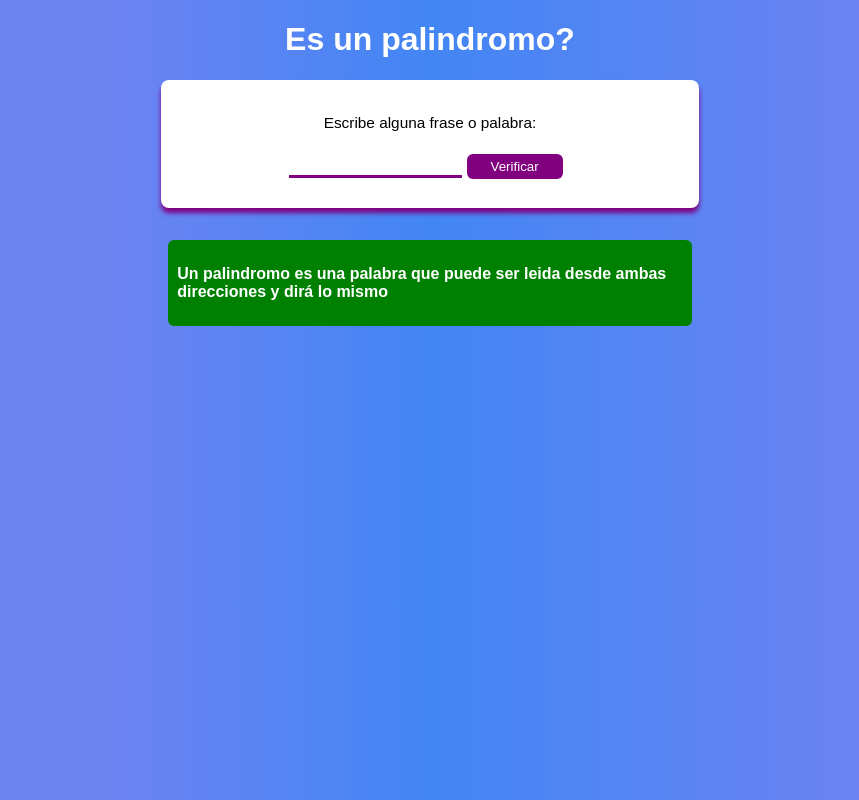
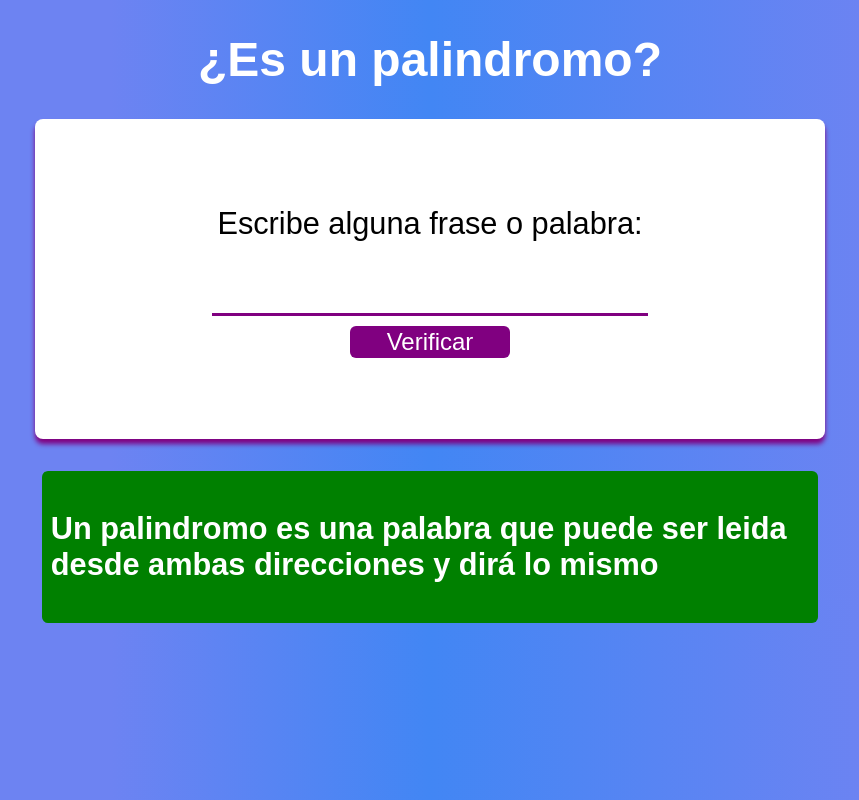
Before and after one commit to Neo3691102/detector-de-palindromos, a plain HTML site: page index.html in a window 1280 px wide. Shown: the whole page, without its empty margins (210-1069 px from the left). Drawn offline with Linux system fonts and the light colour scheme.

Commit message:
Se modifican elementos acorde a dispositivos de 1024px

```diff
--- a/index.html
+++ b/index.html
@@ -7,7 +7,7 @@
     <title>Detector de palindromos</title>
   </head>
   <body>
-    <h1 class="body__title">Es un palindromo?</h1>
+    <h1 class="body__title">¿Es un palindromo?</h1>
     <div class="container">
       <p class="container__p">Escribe alguna frase o palabra:</p>
       <div class="container__grupo">
--- a/styles/style.css
+++ b/styles/style.css
@@ -6,11 +6,12 @@ body {
 .body__title {
   text-align: center;
   color: white;
+  font-size: clamp(1.5rem, 5vw, 3rem);
 }
 
 .container {
-  width: 40%;
-  height: 6rem;
+  width: 60%;
+  height: 18rem;
   padding: 1rem;
   background-color: white;
   display: flex;
@@ -23,13 +24,18 @@ body {
 }
 
 .container__p {
-  font-size: clamp(0.8rem, 1.2vw, 2rem);
+  font-size: clamp(0.8rem, 2.4vw, 2rem);
 }
 
 .container__grupo {
   padding: 0.5rem;
   position: relative;
   top: -0.1rem;
+  display: flex;
+  flex-direction:column;
+  align-items: center;
+  gap: 0.6rem;
+  justify-content: center;
 }
 
 #text-input {
@@ -37,12 +43,16 @@ body {
   margin: 0 auto;
   border: none;
   border-bottom: 3px solid purple;
+  width: 27rem;
+  height: 2rem;
+  font-size: clamp(0.8rem, 2vw, 1.5rem);
 }
 
 #check-btn {
-  width: 6rem;
+  width: 10rem;
+  height: 2rem;
+  font-size: clamp(0.8rem, 2vw, 1.5rem);
   margin: 0 auto;
-  padding: 5px;
   border-radius: 6px;
   border: none;
   cursor: pointer;
@@ -54,16 +64,23 @@ body {
   opacity: 0.7;
 }
 
+#result {
+  font-weight: 600;
+  margin-top: 1rem;
+  font-size: clamp(0.8rem, 2.4vw, 2rem);
+}
+
 .container__paldescription {
   position: relative;
   top: 2rem;
-  width: 40%;
+  width: 60%;
   background-color: green;
   margin: 0 auto;
   padding: 9px;
   border-radius: 6px;
   color: white;
   font-weight: 700;
+  font-size: clamp(0.8rem, 2.4vw, 2rem);
 }
 
 @media screen and (min-width: 426px) and (max-width: 768px) {
```
